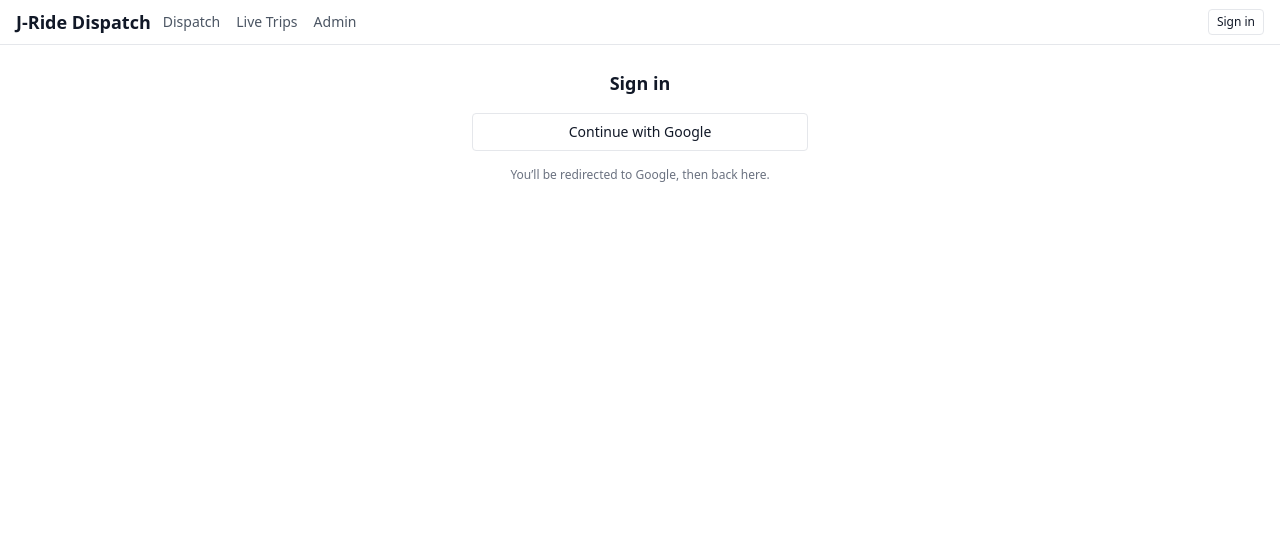
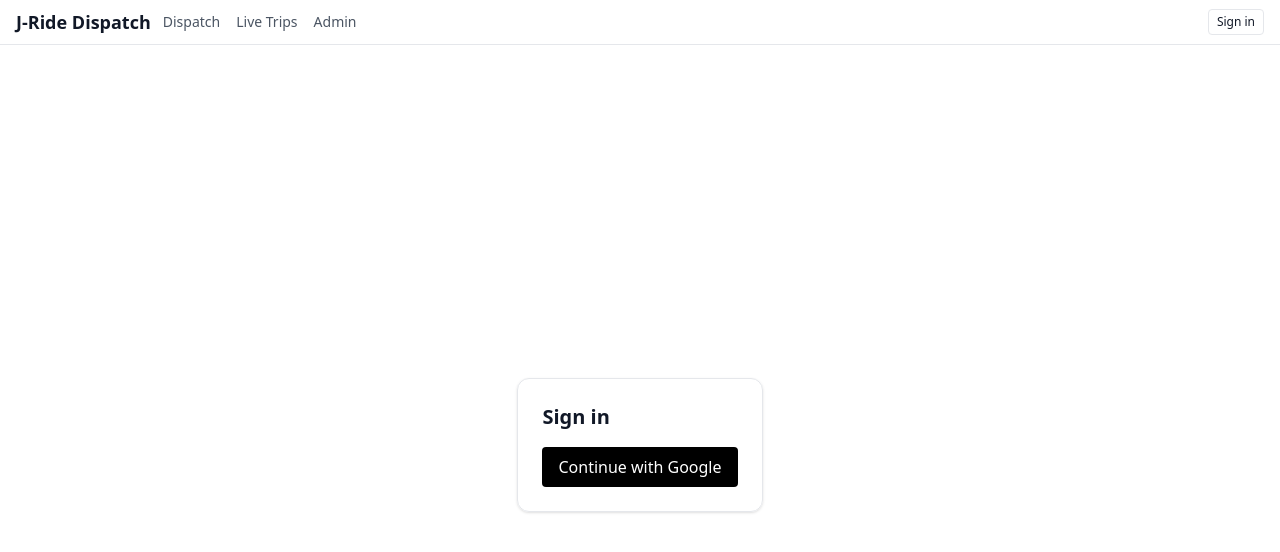
Before and after one commit to jwes9121/jride-clean, a Next.js app: page /auth/signin in a window 1280 px wide. Shown: the top 552 px of the page. Built offline with nearby package versions, Linux system fonts and the light colour scheme; no server answers.

Commit message:
Update page.tsx

```diff
--- a/app/auth/signin/page.tsx
+++ b/app/auth/signin/page.tsx
@@ -1,26 +1,12 @@
-// app/auth/signin/page.tsx
-"use client";
+import GoogleSignInButton from "./GoogleSignInButton";
 
 export default function SignInPage() {
-  function handleGoogle() {
-    // kick off Google OAuth using NextAuth's route
-    window.location.href = "/api/auth/signin/google";
-  }
-
   return (
-    <main className="p-6 max-w-sm mx-auto text-center">
-      <h1 className="text-lg font-semibold mb-4">Sign in</h1>
-
-      <button
-        onClick={handleGoogle}
-        className="border rounded px-4 py-2 text-sm font-medium w-full"
-      >
-        Continue with Google
-      </button>
-
-      <p className="text-xs text-gray-500 mt-4">
-        You’ll be redirected to Google, then back here.
-      </p>
+    <main className="flex min-h-screen items-center justify-center">
+      <div className="rounded-xl border p-6 shadow">
+        <h1 className="text-xl font-semibold mb-4">Sign in</h1>
+        <GoogleSignInButton />
+      </div>
     </main>
   );
 }
```
